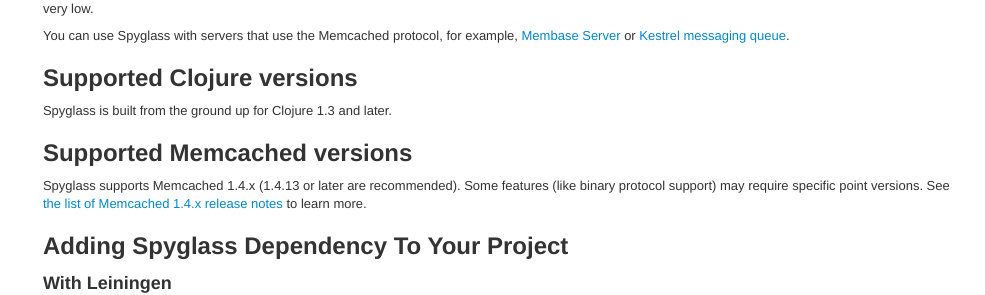
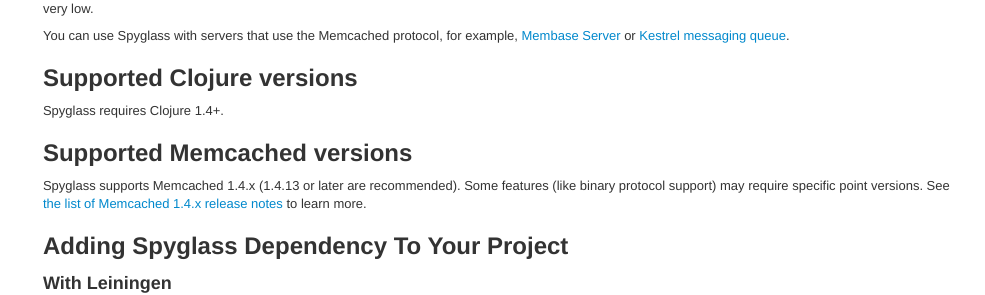
Before and after one commit to clojurewerkz/spyglass.docs, a Jekyll site: the page built from articles/getting_started.md, in a window 1280 px wide and 900 px high, scrolled down 306 px. Shown: the part 157-452 px from the top of the window, without its empty margins (295-1280 px from the left). Built offline with Jekyll 4.4.1, drawn with Linux system fonts in a browser that asks for light colours; some web fonts are replaced.

Commit message:
Document CLojure 1.4 requirement

```diff
--- a/articles/getting_started.md
+++ b/articles/getting_started.md
@@ -36,7 +36,7 @@
 
 ## Supported Clojure versions
 
-Spyglass is built from the ground up for Clojure 1.3 and later.
+Spyglass requires Clojure 1.4+.
 
 
 ## Supported Memcached versions
```
